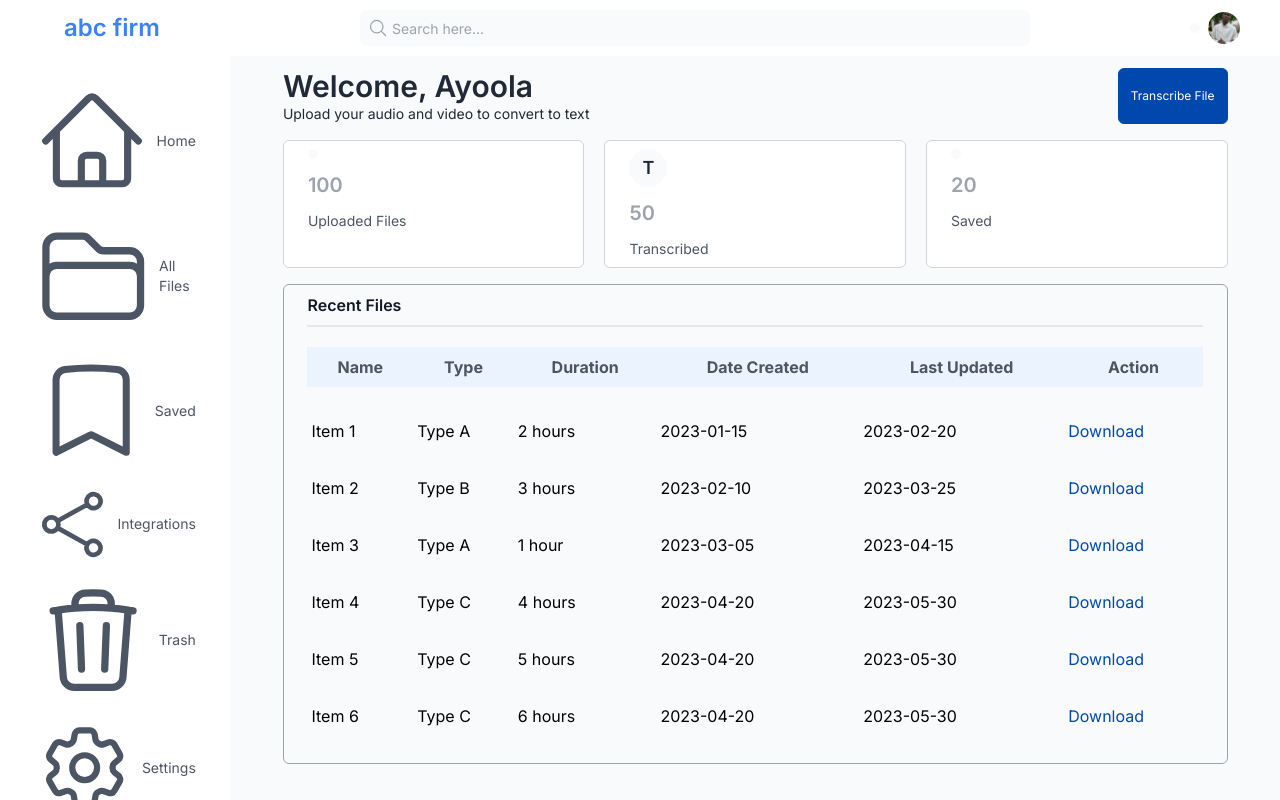
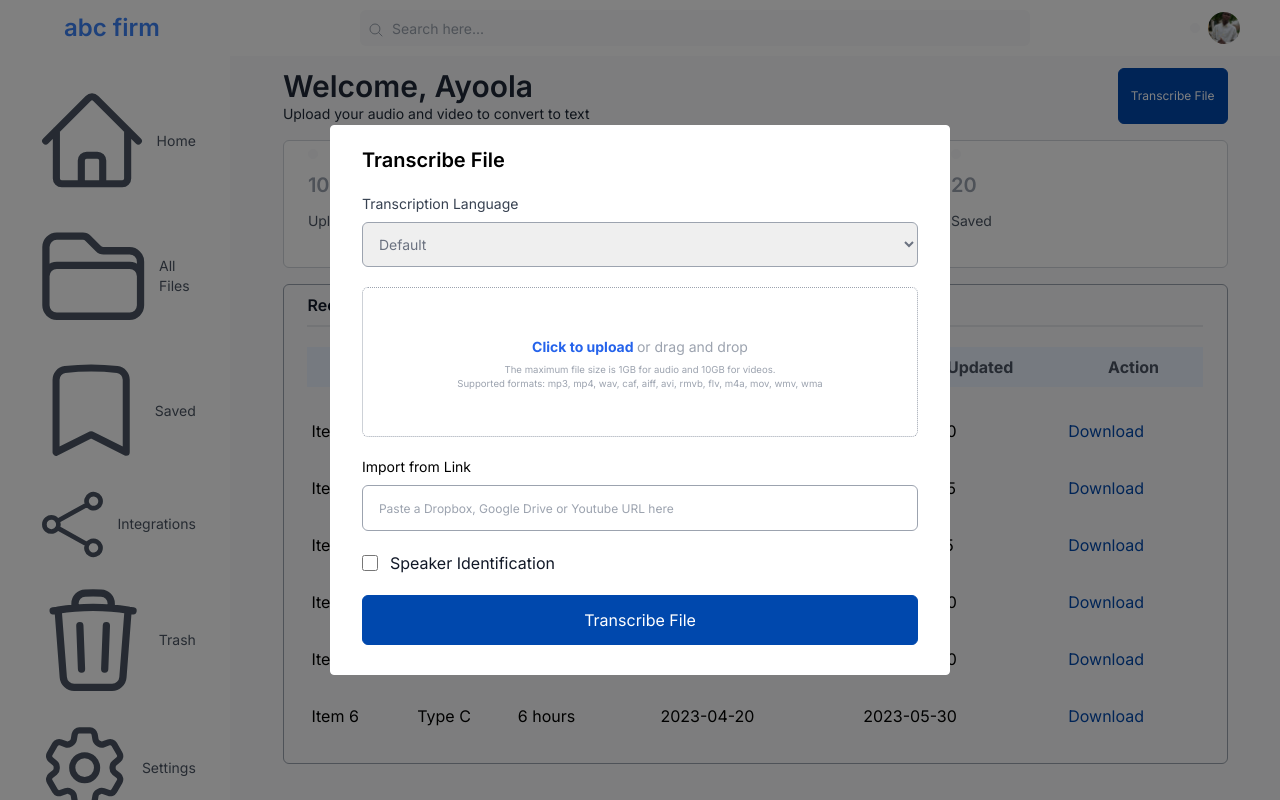
Before and after one commit to thejuggernaut01/speech-to-text-dashboard-app, a Next.js app: page / in a window 1280 px wide. Both pictures are taken after a click on the button "Transcribe File". Shown: the top 800 px of the page. Built offline with nearby package versions, Linux system fonts and the light colour scheme.

Commit message:
styling modal component

```diff
--- a/src/components/MainBar.jsx
+++ b/src/components/MainBar.jsx
@@ -1,7 +1,10 @@
-import React from "react";
+"use client";
+
+import React, { useState } from "react";
 import FolderComponent from "./FolderComponent";
 import { BookmarkIcon, FileIcon } from "@/helper/svg";
 import ResponsiveTable from "./ResponsibleTable";
+import Modal from "./ModalComponent";
 
 const FOLDER = [
   {
@@ -25,6 +28,8 @@ const FOLDER = [
 ];
 
 const MainBar = () => {
+  const [openModal, setOpenModal] = useState(false);
+
   return (
     <>
       <section className="w-[90%] mx-auto mt-3">
@@ -38,7 +43,10 @@ const MainBar = () => {
             </p>
           </div>
 
-          <button className="text-white border border-[#0048AD] bg-[#0048AD] py-2 rounded-md px-3 text-xs whitespace-nowrap">
+          <button
+            className="text-white border border-[#0048AD] bg-[#0048AD] py-2 rounded-md px-3 text-xs whitespace-nowrap"
+            onClick={setOpenModal}
+          >
             Transcribe File
           </button>
         </div>
@@ -54,7 +62,7 @@ const MainBar = () => {
           ))}
         </div>
 
-        <div className="mt-4 border border-gray-400 rounded-md xxs:h-[calc(100vh-250px)] xs:h-[calc(100vh-400px)] md:h-[calc(100vh-520px)] xl:md:h-[calc(100vh-320px)] overflow-y-auto">
+        <div className="mt-4 border border-gray-400 rounded-md xxs:h-[calc(100vh-250px)] xs:h-[calc(100vh-400px)] xl:md:h-[calc(100vh-320px)] overflow-y-auto">
           <div className="w-[95%] mx-auto">
             <h2 className="py-2 font-semibold text-gray-900 border-b-2">
               Recent Files
@@ -69,6 +77,8 @@ const MainBar = () => {
           <p className="invisible">Hidden</p>
         </div>
       </section>
+
+      <Modal openModal={openModal} setOpenModal={setOpenModal} />
     </>
   );
 };
--- /dev/null
+++ b/src/components/ModalComponent.jsx
@@ -0,0 +1,160 @@
+"use client";
+import React, { useEffect, useRef } from "react";
+import gsap from "gsap";
+
+const Modal = ({ openModal, setOpenModal }) => {
+  const wrapperRef = useRef();
+  const buttonRef = useRef();
+
+  const closeAnimation = () => {
+    const wrapper = wrapperRef.current;
+
+    gsap
+      .timeline()
+      .to(wrapper, {
+        scale: 1.2,
+      })
+      .to(wrapper, {
+        scale: 0.6,
+        opacity: 0,
+        duration: 0.5,
+        onComplete: () => {
+          setOpenModal(false);
+        },
+      });
+  };
+
+  const closeModal = () => {
+    closeAnimation();
+  };
+
+  const handleClose = (e) => {
+    if (e.target.id === "wrapper") {
+      closeAnimation();
+    }
+  };
+
+  useEffect(() => {
+    const wrapper = wrapperRef.current;
+    if (openModal) {
+      gsap.from(wrapper, {
+        keyframes: {
+          "0%": { opacity: 0, scale: 0 },
+          "75%": { opacity: 1, scale: 1.2 },
+          "100%": { scale: 1 },
+        },
+        duration: 1,
+      });
+    }
+  }, [openModal]);
+
+  return (
+    <>
+      {openModal && (
+        <aside
+          className="fixed inset-0 z-10 flex items-center justify-center bg-opacity-25 backdrop-brightness-50"
+          id="wrapper"
+          ref={wrapperRef}
+          onClick={(e) => handleClose(e)}
+        >
+          <div className="relative">
+            <div className="w-[400px] h-[550px] md:w-[620px] flex flex-col border border-white rounded relative bg-white">
+              <div className="w-[90%] mx-auto my-5">
+                <h2 className="text-xl font-semibold">Transcribe File</h2>
+
+                <div className="mt-5 space-y-5">
+                  <div className="flex flex-col space-y-2">
+                    <label
+                      htmlFor="transcriptionLang"
+                      className="text-sm text-gray-700"
+                    >
+                      Transcription Language
+                    </label>
+                    <select
+                      name="transcriptionLang"
+                      id="transcriptionLang"
+                      className="px-3 py-3 text-sm text-gray-500 border border-gray-400 rounded-md outline-gray-400"
+                    >
+                      <option value="">Default</option>
+                      <option value=""></option>
+                      <option value=""></option>
+                      <option value=""></option>
+                      <option value=""></option>
+                      <option value=""></option>
+                    </select>
+                  </div>
+
+                  <div className="h-[150px] border border-gray-400 border-dotted rounded-md">
+                    <label
+                      htmlFor="uploadFile"
+                      className="h-[150px] w-full text-sm flex justify-center items-center flex-col text-gray-400"
+                    >
+                      <p>
+                        <span className="font-bold text-blue-600">
+                          Click to upload{" "}
+                        </span>
+                        or drag and drop
+                      </p>
+
+                      <div className="mt-2 space-y-1">
+                        <p className="px-4 text-[0.6rem] text-center leading-none">
+                          The maximum file size is 1GB for audio and 10GB for
+                          videos.
+                        </p>
+                        <p className="px-4 text-[0.6rem] text-center leading-none">
+                          Supported formats: mp3, mp4, wav, caf, aiff, avi,
+                          rmvb, flv, m4a, mov, wmv, wma
+                        </p>
+                      </div>
+                    </label>
+                    <input
+                      type="file"
+                      name="uploadFile"
+                      id="uploadFile"
+                      hidden
+                    />
+                  </div>
+
+                  <div className="flex flex-col space-y-2 text-sm">
+                    <label htmlFor="importLink">Import from Link</label>
+                    <input
+                      type="text"
+                      name="importLink"
+                      id="importLink"
+                      placeholder="Paste a Dropbox, Google Drive or Youtube URL here"
+                      className="py-3 pl-4 border border-gray-400 rounded-md placeholder:text-xs outline-gray-400"
+                    />
+                  </div>
+
+                  <div className="flex items-center gap-3">
+                    <input
+                      type="checkbox"
+                      name="speakerIdentification"
+                      id="speakerIdentification"
+                      className="w-4 h-4"
+                    />
+                    <label
+                      htmlFor="speakerIdentification"
+                      className="text-gray-900"
+                    >
+                      Speaker Identification
+                    </label>
+                  </div>
+
+                  <button
+                    className="w-full py-3 text-white border rounded-md disabled:bg-gray-200 disabled:border-gray-200 border-[#0048AD] bg-[#0048AD] text-sm md:text-base disabled:cursor-not-allowed"
+                    disabled={false}
+                  >
+                    Transcribe File
+                  </button>
+                </div>
+              </div>
+            </div>
+          </div>
+        </aside>
+      )}
+    </>
+  );
+};
+
+export default Modal;
--- a/src/components/TopNavigation.jsx
+++ b/src/components/TopNavigation.jsx
@@ -20,7 +20,7 @@ const TopNavigation = () => {
             placeholder="Search here..."
             className="w-full pl-8 text-sm text-gray-400 bg-[#F9FAFB] rounded-md h-9 placeholder:text-sm outline-white"
           />
-          <SearchIcon extraClasses="absolute top-2 left-2 w-5 h-5 stroke-gray-400" />
+          <SearchIcon extraClasses="absolute top-3 left-2 w-4 h-4 stroke-gray-400" />
         </div>
 
         <div className="flex items-center gap-2">
```
